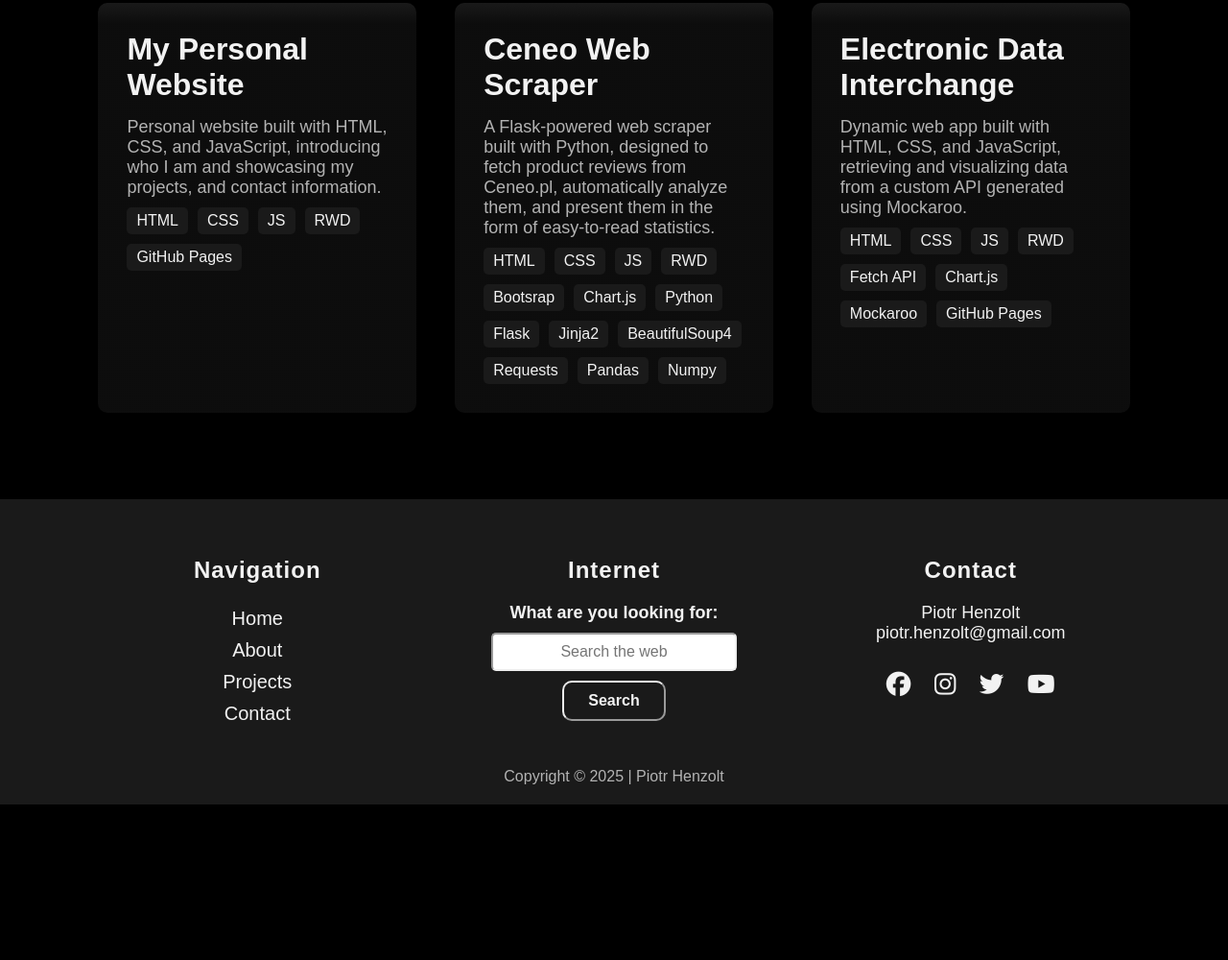
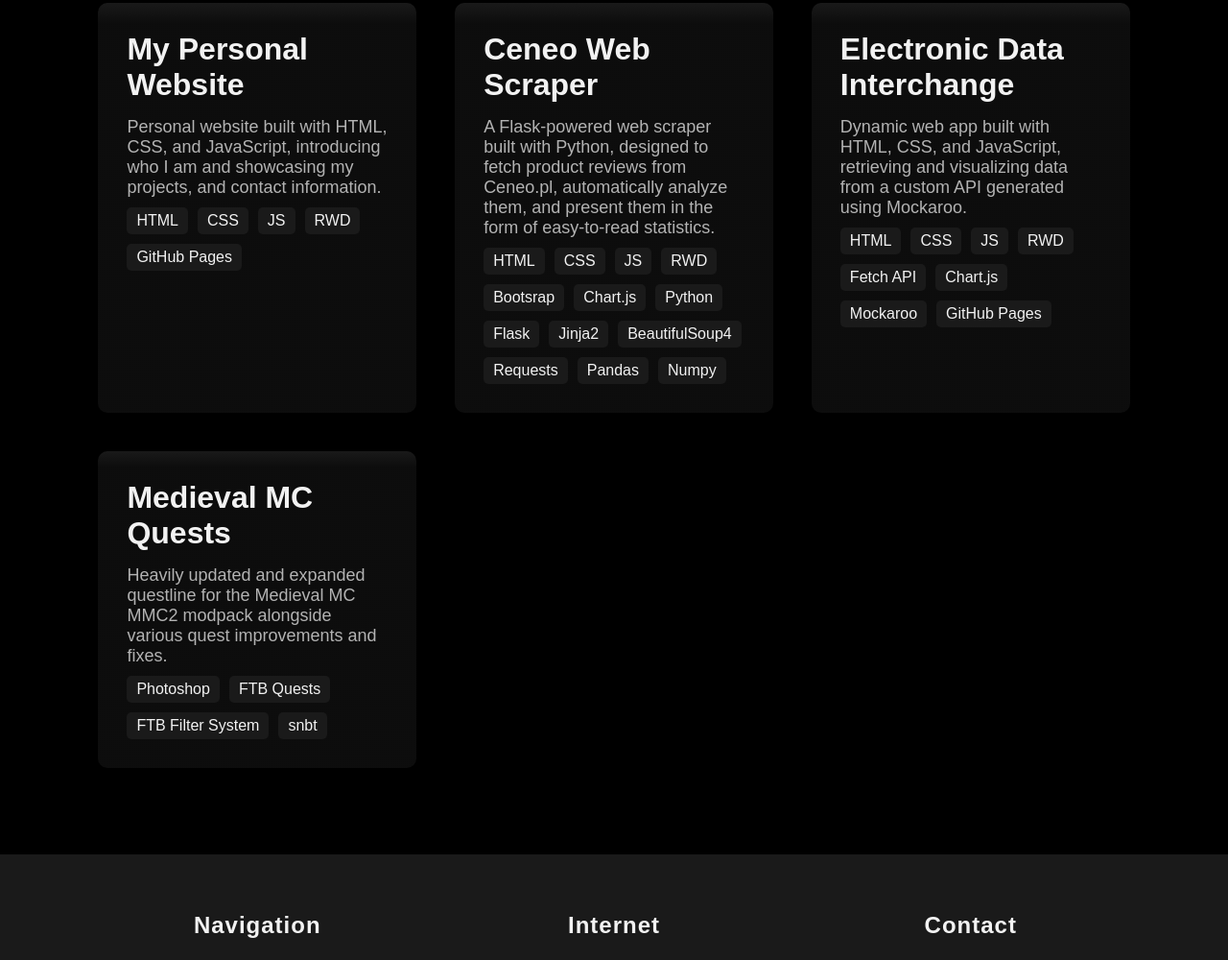
Before and after one commit to Splafty/Personal_Website, a plain HTML site: page index.html in a window 1280 px wide. Shown: the part 2041-3041 px from the top of the page at 96% size. Before the commit the page ends 2879 px from the top, so only its background shows below. Drawn offline with nearby package versions, Linux system fonts and the light colour scheme.

Commit message:
Added project + logo

```diff
--- a/index.html
+++ b/index.html
@@ -5,6 +5,7 @@
   <meta charset="UTF-8">
   <meta name="viewport" content="width=device-width, initial-scale=1.0">
   <title>Piotr Henzolt - About me</title>
+  <link rel="icon" type="image/x-icon" href="/images/logo.png">
   <link rel="stylesheet" href="styles.css">
     <!-- -------------scrollreveal------------- -->
   <script src="https://unpkg.com/scrollreveal"></script>
@@ -107,9 +108,9 @@
                 </ul>
                 <div class="project-technologies">
                   <ul>
-                    <li class="wrok-technology">Figma</li>
                     <li class="wrok-technology">Photoshop</li>
                     <li class="wrok-technology">Illustrator</li>
+                    <li class="wrok-technology">Figma</li>
                     <li class="wrok-technology">Premiere Pro</li>
                     <li class="wrok-technology">Discord</li>
                     <li class="wrok-technology">and more...</li>
@@ -132,6 +133,9 @@
                   <ul>
                     <li class="wrok-technology">WordPress</li>
                     <li class="wrok-technology">HTML</li>
+                    <li class="wrok-technology">CSS</li>
+                    <li class="wrok-technology">JS</li>
+                    <li class="wrok-technology">RWD</li>
                     <li class="wrok-technology">Photoshop</li>
                   </ul>
                 </div>
@@ -366,6 +370,19 @@
             </ul>
           </div>
         </div>
+
+        <div class="main-div" onclick="window.open('https://github.com/Splafty/Medieval-MC-Quests', '_blank')">
+          <h2>Medieval MC Quests</h2>
+          <p>Heavily updated and expanded questline for the Medieval MC MMC2 modpack alongside various quest improvements and fixes.</p>
+          <div class="project-technologies">
+            <ul>
+              <li>Photoshop</li>
+              <li>FTB Quests</li>
+              <li>FTB Filter System</li>
+              <li>snbt</li>
+            </ul>
+          </div>
+        </div>
       </div>
     </div>
   </section>
--- a/styles.css
+++ b/styles.css
@@ -604,7 +604,7 @@ body.light .jira-bg        { background-color: rgba(0, 82, 204, 0.5); }
 .project-information
 {
     display: grid;
-    grid-template-columns: repeat(auto-fit, minmax(min(220px, 100%), 1fr));
+    grid-template-columns: repeat(auto-fit, minmax(min(320px, 100%), 1fr));
     grid-gap: clamp(30px, 5vw, 40px);
     margin-top: 30px;
 }
```
Also changed, not shown: images/logo.png (added).
